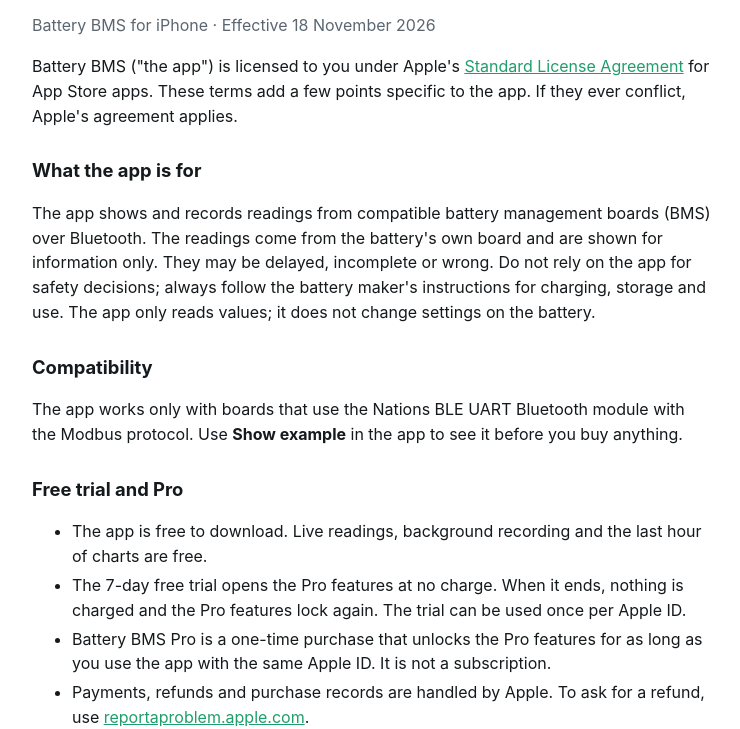
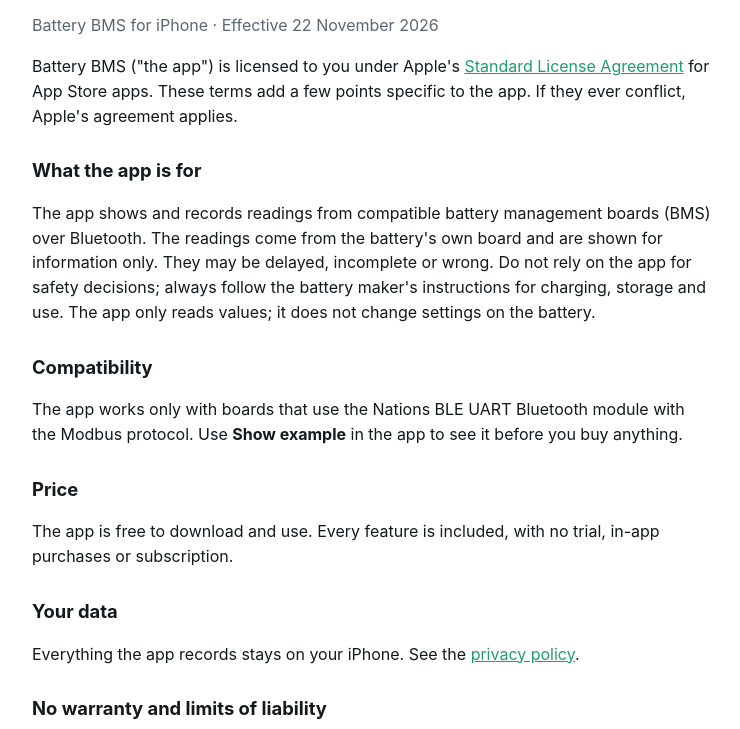
Before and after one commit to malrubaei/battery-monitor, a plain HTML site: page ios/terms.html in a window 1280 px wide. Shown: the part 77-806 px from the top of the page, without its empty margins (268-1008 px from the left). Drawn offline with Linux system fonts and the light colour scheme.

Commit message:
iOS pages: the app is now completely free
Drop the trial, Pro purchase and refund sections from the support, terms
and privacy pages.

Co-Authored-By: Claude Opus 5.5 <noreply@anthropic.com>
Claude-Session: https://claude.ai/code/session_01QSqLpeJW39btPPDuWLdFsF

```diff
--- a/ios/terms.html
+++ b/ios/terms.html
@@ -16,7 +16,7 @@ h1{font-size:1.7rem;margin:0 0 4px}h2{font-size:1.15rem;margin:28px 0 8px}
 <body>
 <main>
 <h1>Terms of Use</h1>
-<p class="muted">Battery BMS for iPhone · Effective 18 November 2026</p>
+<p class="muted">Battery BMS for iPhone · Effective 22 November 2026</p>
 
 <p>Battery BMS ("the app") is licensed to you under Apple's <a href="https://www.apple.com/legal/internet-services/itunes/dev/stdeula/">Standard License Agreement</a> for App Store apps. These terms add a few points specific to the app. If they ever conflict, Apple's agreement applies.</p>
 
@@ -26,13 +26,8 @@ h1{font-size:1.7rem;margin:0 0 4px}h2{font-size:1.15rem;margin:28px 0 8px}
 <h2>Compatibility</h2>
 <p>The app works only with boards that use the Nations BLE UART Bluetooth module with the Modbus protocol. Use <strong>Show example</strong> in the app to see it before you buy anything.</p>
 
-<h2>Free trial and Pro</h2>
-<ul>
-<li>The app is free to download. Live readings, background recording and the last hour of charts are free.</li>
-<li>The 7-day free trial opens the Pro features at no charge. When it ends, nothing is charged and the Pro features lock again. The trial can be used once per Apple ID.</li>
-<li>Battery BMS Pro is a one-time purchase that unlocks the Pro features for as long as you use the app with the same Apple ID. It is not a subscription.</li>
-<li>Payments, refunds and purchase records are handled by Apple. To ask for a refund, use <a href="https://reportaproblem.apple.com">reportaproblem.apple.com</a>.</li>
-</ul>
+<h2>Price</h2>
+<p>The app is free to download and use. Every feature is included, with no trial, in-app purchases or subscription.</p>
 
 <h2>Your data</h2>
 <p>Everything the app records stays on your iPhone. See the <a href="privacy-policy.html">privacy policy</a>.</p>
```
Also changed, not shown: ios/privacy-policy.html (+3 -5 lines), ios/support.html (+2 -3 lines).
